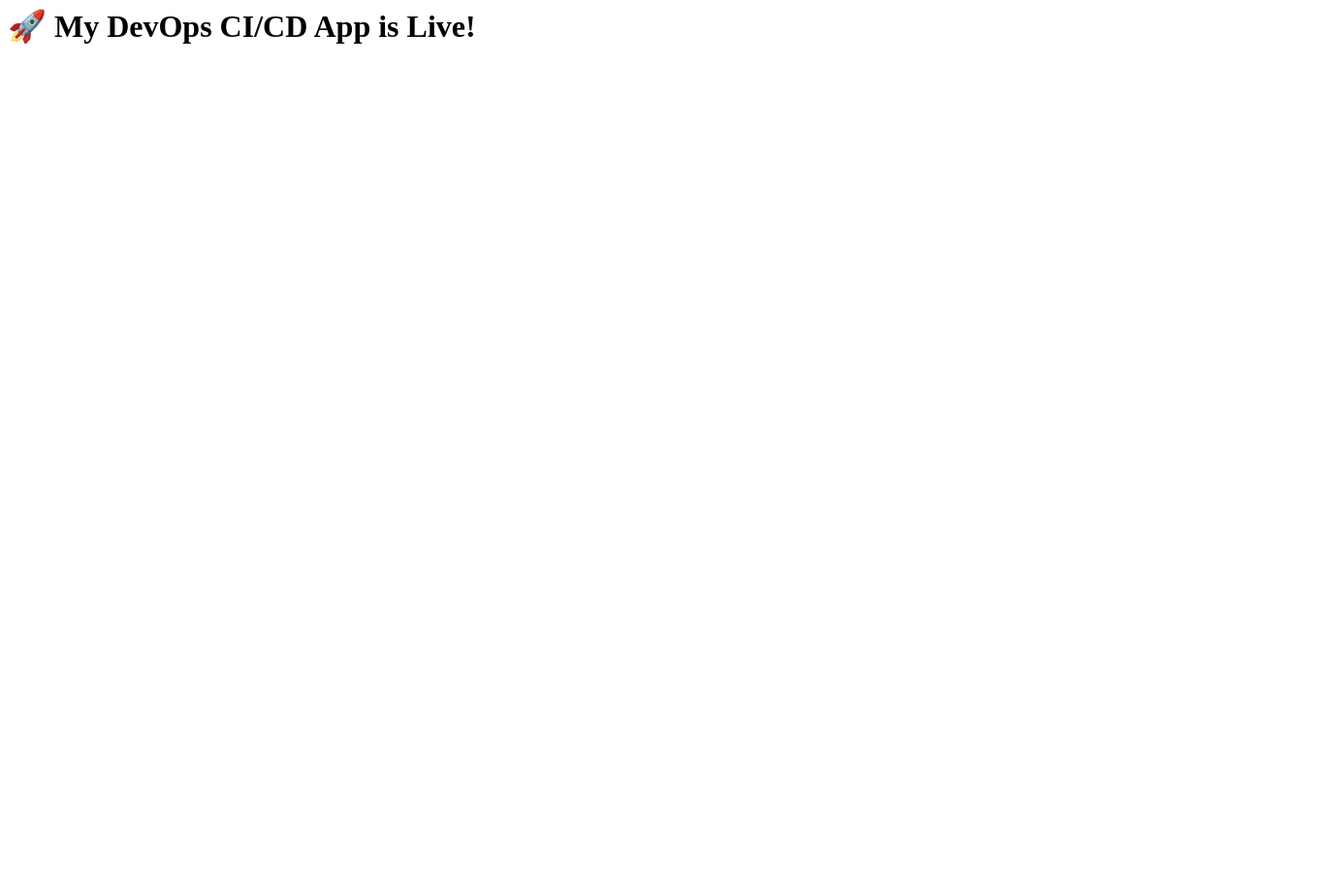
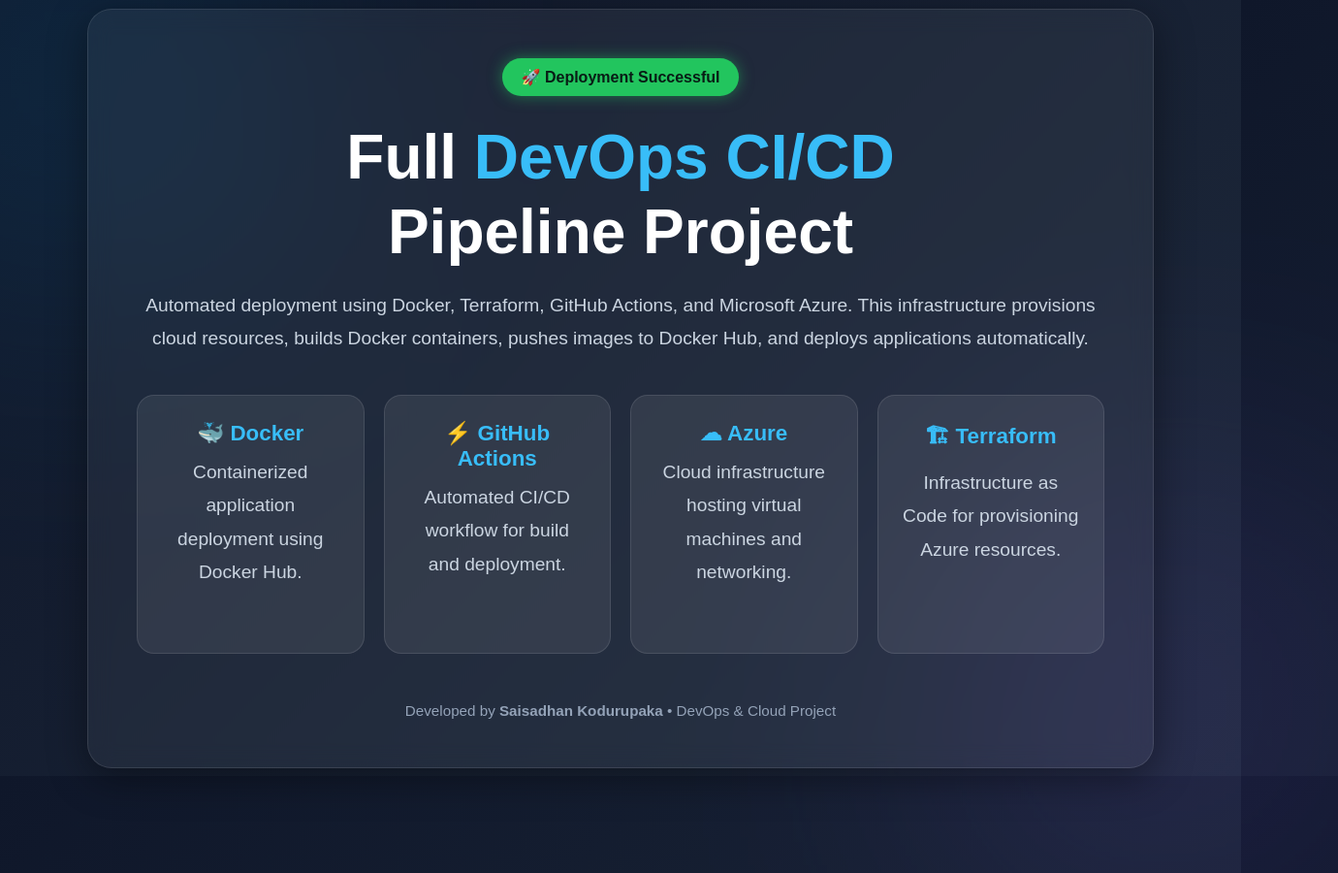
Before and after one commit to pgsnSaisadhan/Docker-based-task3, a plain HTML site: page docker/index.html in a window 1280 px wide. Shown: the whole page at 97% size, 1380 px wide, since content can reach past the window. Before the commit the page ends 800 px from the top, so only its background shows below. Drawn offline with Linux system fonts and the light colour scheme.

Commit message:
updated UI

```diff
--- a/docker/index.html
+++ b/docker/index.html
@@ -1 +1,197 @@
-<h1>🚀 My DevOps CI/CD App is Live!</h1>
+<!DOCTYPE html>
+<html lang="en">
+<head>
+  <meta charset="UTF-8" />
+  <meta name="viewport" content="width=device-width, initial-scale=1.0" />
+  <title>DevOps CI/CD Pipeline</title>
+
+  <style>
+    * {
+      margin: 0;
+      padding: 0;
+      box-sizing: border-box;
+      font-family: Arial, Helvetica, sans-serif;
+    }
+
+    body {
+      background: linear-gradient(135deg, #0f172a, #1e293b);
+      color: white;
+      min-height: 100vh;
+      display: flex;
+      align-items: center;
+      justify-content: center;
+      overflow: hidden;
+    }
+
+    .container {
+      width: 90%;
+      max-width: 1100px;
+      background: rgba(255, 255, 255, 0.05);
+      backdrop-filter: blur(12px);
+      border: 1px solid rgba(255,255,255,0.1);
+      border-radius: 25px;
+      padding: 50px;
+      box-shadow: 0 10px 40px rgba(0,0,0,0.4);
+      text-align: center;
+      animation: fadeIn 1.2s ease;
+    }
+
+    .badge {
+      display: inline-block;
+      padding: 10px 20px;
+      background: #22c55e;
+      color: #081c15;
+      font-weight: bold;
+      border-radius: 50px;
+      margin-bottom: 25px;
+      box-shadow: 0 0 15px rgba(34,197,94,0.5);
+    }
+
+    h1 {
+      font-size: 4rem;
+      margin-bottom: 20px;
+      line-height: 1.2;
+    }
+
+    .highlight {
+      color: #38bdf8;
+    }
+
+    p {
+      font-size: 1.2rem;
+      color: #cbd5e1;
+      margin-bottom: 40px;
+      line-height: 1.8;
+    }
+
+    .tech-stack {
+      display: grid;
+      grid-template-columns: repeat(auto-fit, minmax(180px, 1fr));
+      gap: 20px;
+      margin-top: 40px;
+    }
+
+    .card {
+      background: rgba(255,255,255,0.08);
+      border-radius: 18px;
+      padding: 25px;
+      transition: 0.3s ease;
+      border: 1px solid rgba(255,255,255,0.1);
+    }
+
+    .card:hover {
+      transform: translateY(-10px);
+      background: rgba(255,255,255,0.12);
+      box-shadow: 0 8px 25px rgba(0,0,0,0.3);
+    }
+
+    .card h2 {
+      margin-bottom: 10px;
+      color: #38bdf8;
+      font-size: 1.4rem;
+    }
+
+    .footer {
+      margin-top: 50px;
+      color: #94a3b8;
+      font-size: 0.95rem;
+    }
+
+    .glow {
+      position: absolute;
+      width: 350px;
+      height: 350px;
+      background: #0ea5e9;
+      filter: blur(150px);
+      opacity: 0.2;
+      z-index: -1;
+    }
+
+    .glow1 {
+      top: -100px;
+      left: -100px;
+    }
+
+    .glow2 {
+      bottom: -100px;
+      right: -100px;
+      background: #8b5cf6;
+    }
+
+    @keyframes fadeIn {
+      from {
+        opacity: 0;
+        transform: scale(0.95);
+      }
+      to {
+        opacity: 1;
+        transform: scale(1);
+      }
+    }
+
+    @media (max-width: 768px) {
+      h1 {
+        font-size: 2.5rem;
+      }
+
+      .container {
+        padding: 30px;
+      }
+    }
+  </style>
+</head>
+
+<body>
+
+  <div class="glow glow1"></div>
+  <div class="glow glow2"></div>
+
+  <div class="container">
+
+    <div class="badge">
+      🚀 Deployment Successful
+    </div>
+
+    <h1>
+      Full <span class="highlight">DevOps CI/CD</span><br />
+      Pipeline Project
+    </h1>
+
+    <p>
+      Automated deployment using Docker, Terraform, GitHub Actions, and Microsoft Azure.
+      This infrastructure provisions cloud resources, builds Docker containers,
+      pushes images to Docker Hub, and deploys applications automatically.
+    </p>
+
+    <div class="tech-stack">
+
+      <div class="card">
+        <h2>🐳 Docker</h2>
+        <p>Containerized application deployment using Docker Hub.</p>
+      </div>
+
+      <div class="card">
+        <h2>⚡ GitHub Actions</h2>
+        <p>Automated CI/CD workflow for build and deployment.</p>
+      </div>
+
+      <div class="card">
+        <h2>☁ Azure</h2>
+        <p>Cloud infrastructure hosting virtual machines and networking.</p>
+      </div>
+
+      <div class="card">
+        <h2>🏗 Terraform</h2>
+        <p>Infrastructure as Code for provisioning Azure resources.</p>
+      </div>
+
+    </div>
+
+    <div class="footer">
+      Developed by <strong>Saisadhan Kodurupaka</strong> • DevOps & Cloud Project
+    </div>
+
+  </div>
+
+</body>
+</html>
```
